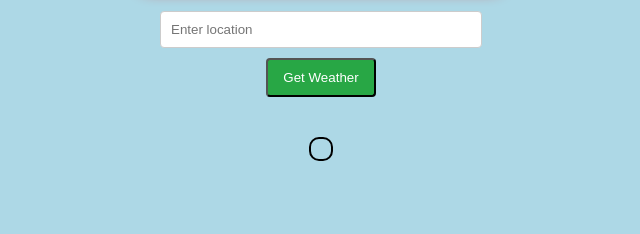
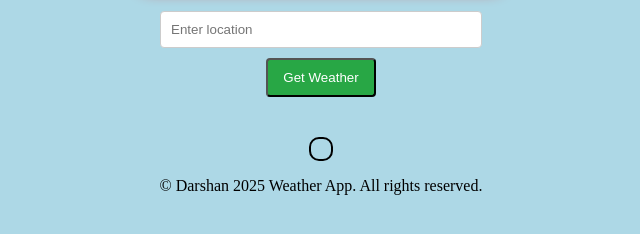
Before and after one commit to Darshan0203/weather-website, a plain HTML site: page weather.html in a window 1280 px wide. Shown: the part 222-456 px from the top of the page, without its empty margins (319-959 px from the left). Drawn offline with Linux system fonts and the light colour scheme.

Commit message:
first commit

```diff
--- a/weather.html
+++ b/weather.html
@@ -17,4 +17,7 @@
     <div id="weather-result"></div>
     <script src="script.js"></script>
 </body>
+<footer>
+    <p style="text-align: center;">&copy; Darshan 2025 Weather App. All rights reserved.</p>
+</footer>
 </html>
```
